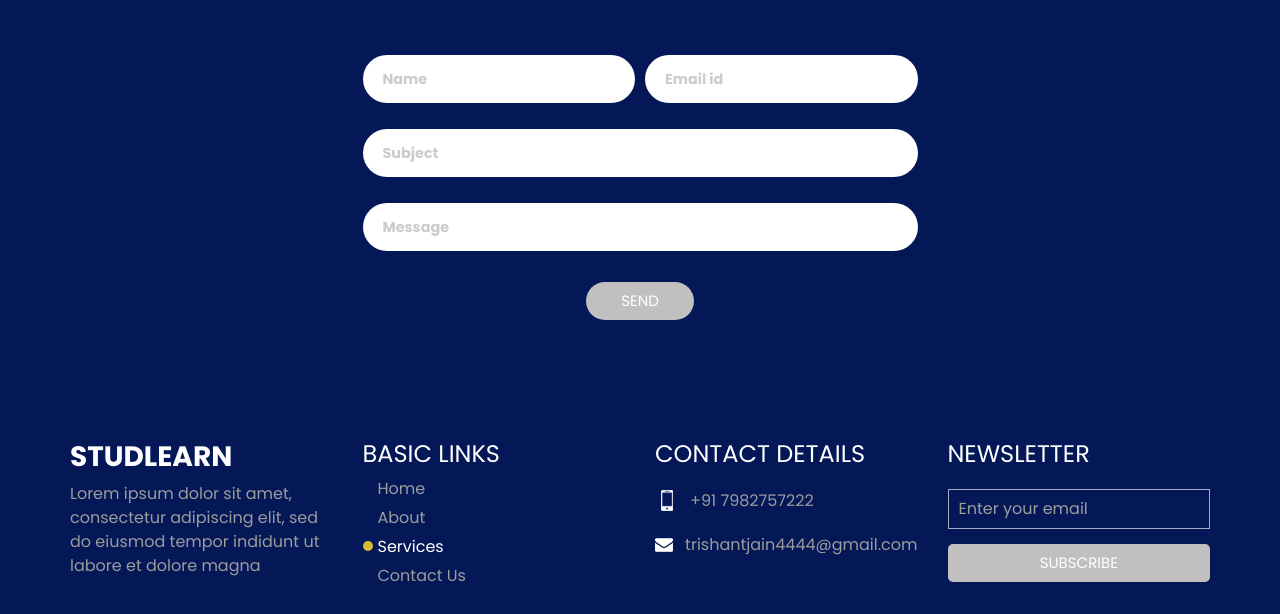
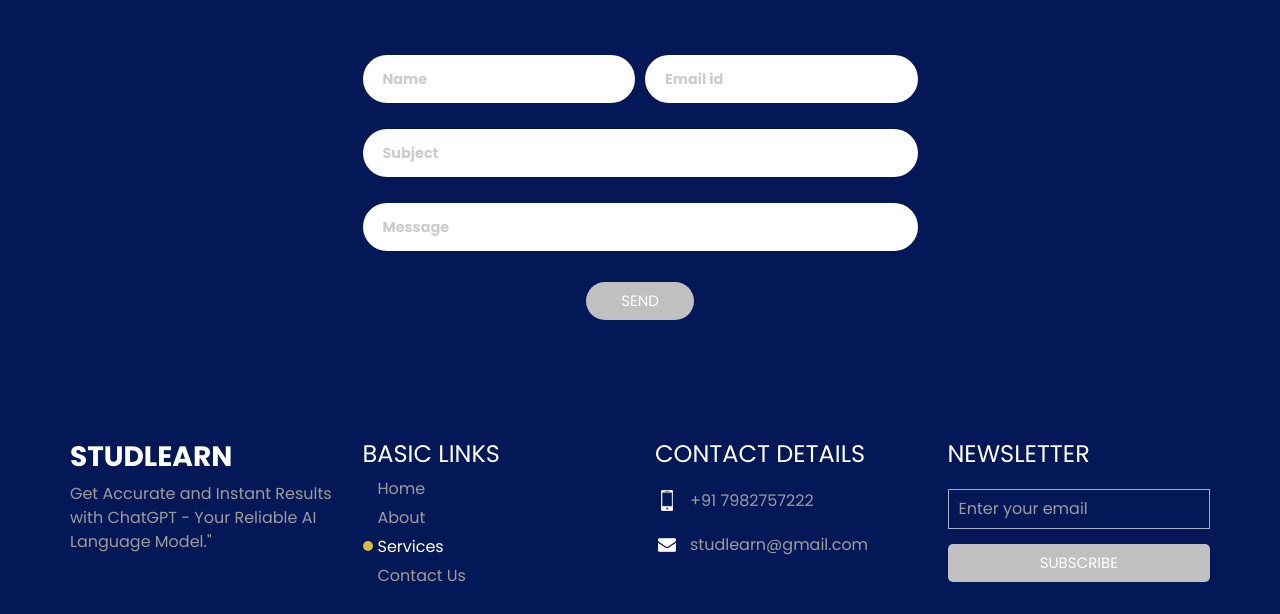
Before and after one commit to trishantjain/studLearn, a plain HTML site: page seotech-html/login.html in a window 1280 px wide. Shown: the part 893-1507 px from the top of the page. Drawn offline with nearby package versions, Linux system fonts and the light colour scheme.

Commit message:
changes in text templates

```diff
--- a/seotech-html/login.html
+++ b/seotech-html/login.html
@@ -242,8 +242,7 @@
                 studLearn
               </h3>
               <p>
-                Lorem ipsum dolor sit amet, consectetur adipiscing elit, sed do eiusmod tempor indidunt ut labore et
-                dolore magna
+                Get Accurate and Instant Results with ChatGPT - Your Reliable AI Language Model."
               </p>
             </div>
           </div>
@@ -286,7 +285,7 @@
                   <img src="images/envelope-white.png" width="18px" alt="">
                 </div>
                 <p>
-                  trishantjain4444@gmail.com
+                  studlearn@gmail.com
                 </p>
               </a>
             </div>
```
